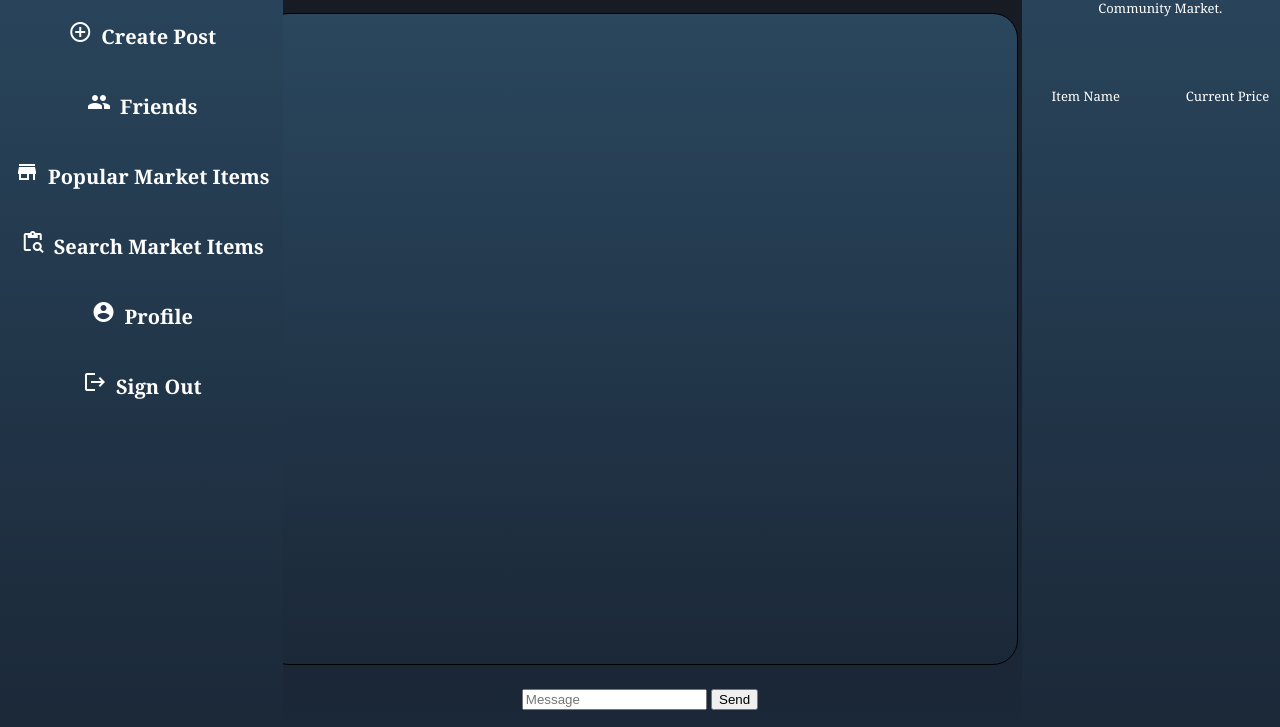
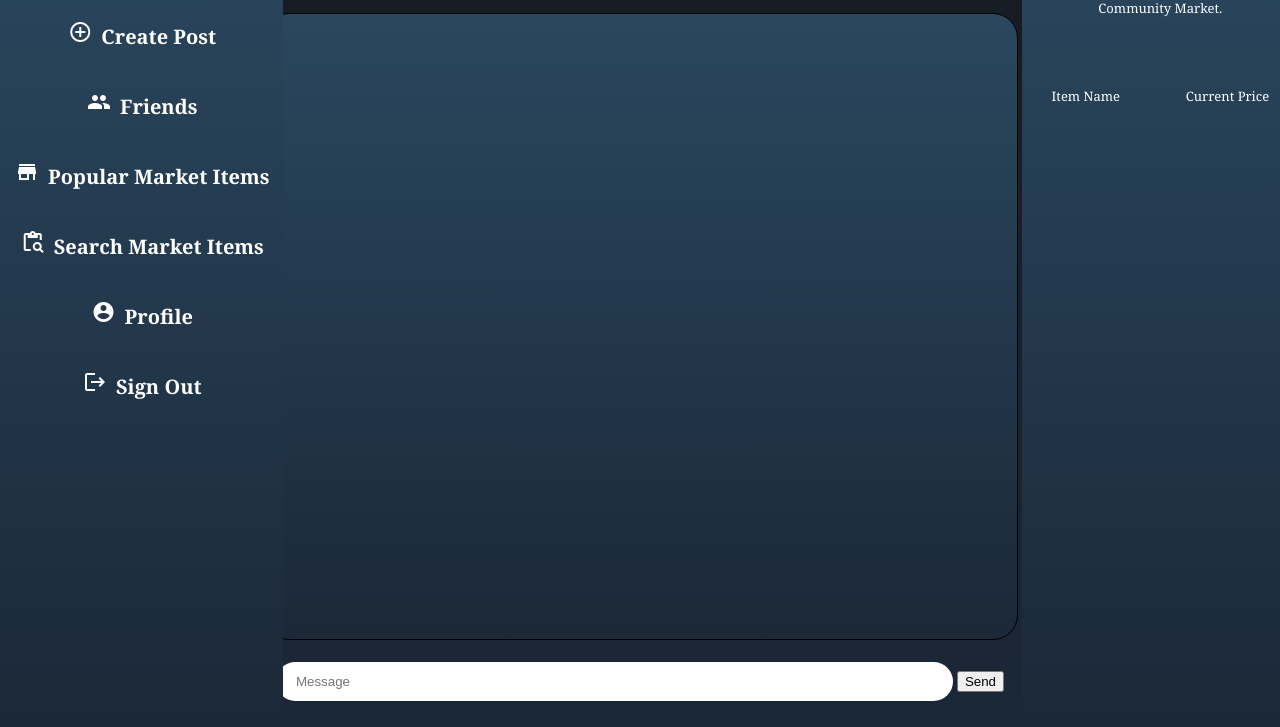
Before and after one commit to Dhrumil-Rana/Flask_QA, a Flask app: template templates/messenger.html in a window 1280 px wide. Shown: the part 73-800 px from the top of the page. Run offline with Flask 2, Linux system fonts and the light colour scheme; the template is opened without the code that fills it, so the values that code supplies are empty; some libraries are stand-ins or nearby versions.

Commit message:
Messenger input styling

```diff
--- a/static/css/messenger.css
+++ b/static/css/messenger.css
@@ -16,7 +16,7 @@ h1{
     flex-direction: column-reverse;
     margin: auto;
     width: 100%;
-    height: 650px;
+    height: 625px;
     word-break: break-word;
     overflow: auto;
     background: linear-gradient(#2a475e, #1b2838);
@@ -79,3 +79,23 @@ h1{
     left: 32px;
     bottom: -24px;
 }
+
+#message_input{
+    width: 90%;
+    padding: 12px 20px;
+    box-sizing: border-box;
+    border-radius: 40px;
+    border: none;
+}
+
+#message_button{
+    background-color: #487aa1;
+    border: none;
+    border-radius: 5px;
+    padding: 12px 20px;
+    cursor: pointer;
+}
+
+#message_button:hover{
+    background-color: #365c7a;
+}
--- a/templates/messanger.html
+++ b/templates/messanger.html
@@ -61,7 +61,7 @@
     </script>
 
     <form id="sendmessage">
-        <input type="text" id="message_input" placeholder="Message {{ friend }}">
-        <button type="submit">Send</button>
+        <input type="text" id="message_input" placeholder="Message {{ friend }}...">
+        <button type="submit" id="message_button">Send</button>
     </form>
 {% endblock %}
```
